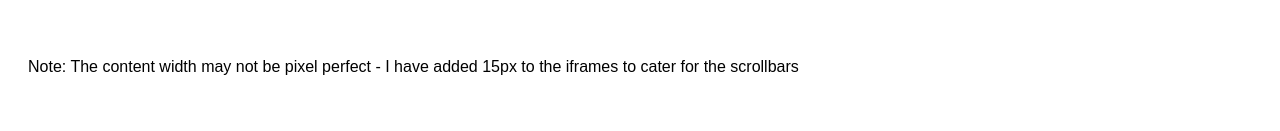
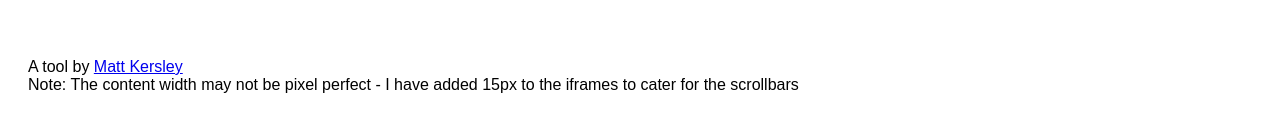
Before and after one commit to mattkersley/Responsive-Design-Testing, a plain HTML site: page index.html in a window 1280 px wide. Shown: the part 641-772 px from the top of the page. Drawn offline with nearby package versions, Linux system fonts and the light colour scheme.

Commit message:
added link to my site, please keep it :)

```diff
--- a/index.html
+++ b/index.html
@@ -59,6 +59,7 @@
 			</div>
 		</div>
 	</div>
+	<span>A tool by <a href="http://mattkersley.com">Matt Kersley</a></span><br />
 	<span>Note: The content width may not be pixel perfect - I have added 15px to the iframes to cater for the scrollbars</span>
 
 	<script src="http://ajax.googleapis.com/ajax/libs/jquery/1.6/jquery.min.js"></script>
```
